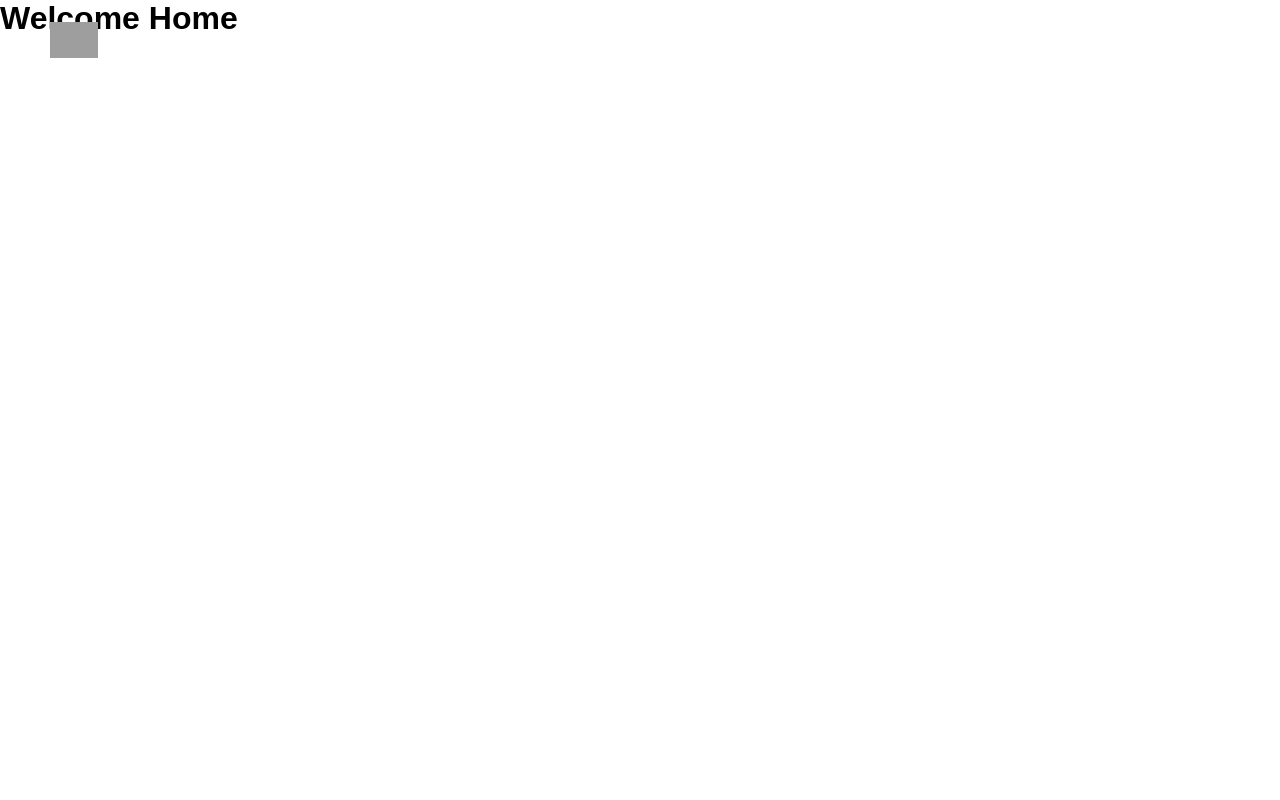
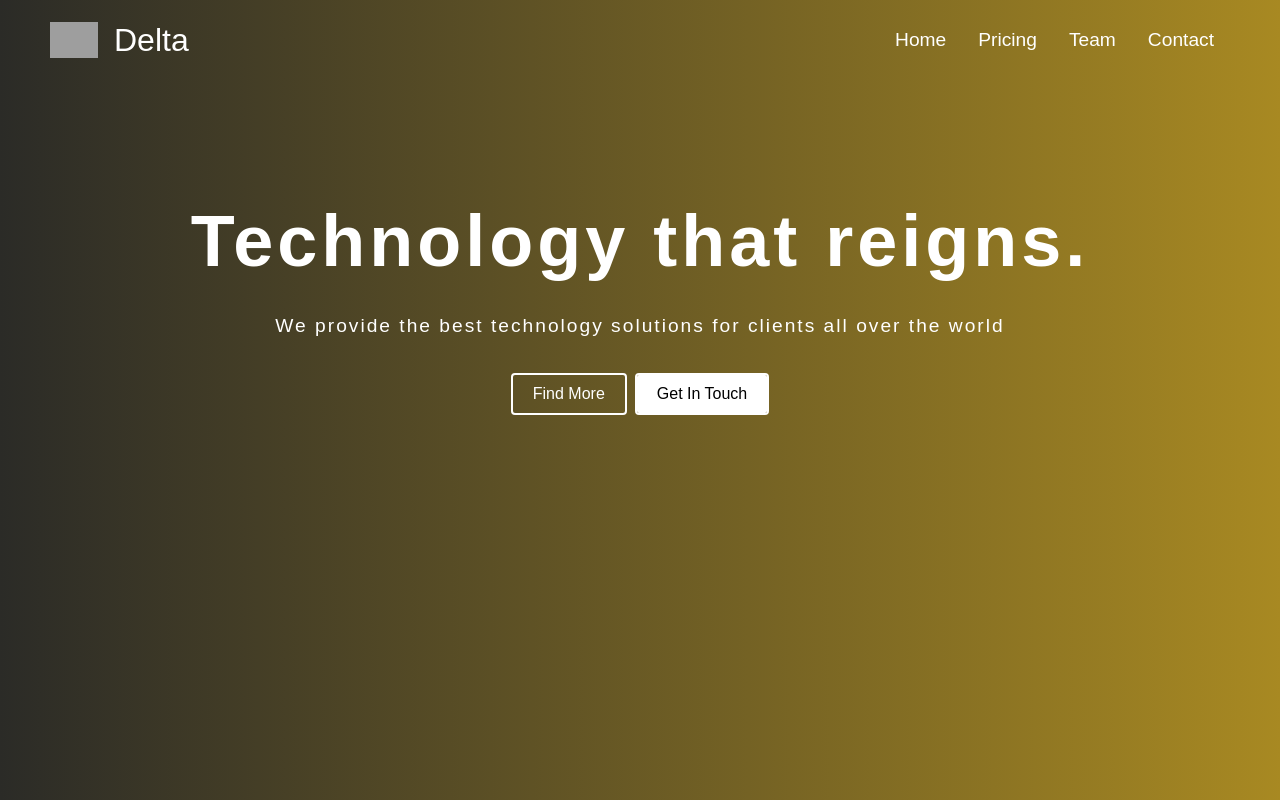
Before and after one commit to SinethembaDlova/sn-poultry, a React (Create React App) app: page /home in a window 1280 px wide. Built offline with nearby package versions, Linux system fonts and the light colour scheme; grey boxes are pictures that could not be loaded.

Commit message:
created Reign call to action section

```diff
--- /dev/null
+++ b/src/components/Reign/index.js
@@ -0,0 +1,28 @@
+import React from 'react';
+import { Link } from 'react-router-dom';
+import { Button, Container, MainHeading } from '../../globalStyles';
+import { Background, ReignSection, ReignText, ButtonWrapper, ReignButton } from './index.style';
+
+const Reign = () => {
+  return (
+    <ReignSection>
+      <Background />
+      <Container>
+        <MainHeading>Technology that reigns.</MainHeading>
+        <ReignText>
+          We provide the best technology solutions for clients all over the world
+        </ReignText>
+        <ButtonWrapper>
+          <Link to="about">
+            <Button>Find More</Button>
+          </Link>
+          <Link to="/contact">
+            <ReignButton>Get In Touch</ReignButton>
+          </Link>
+        </ButtonWrapper>
+      </Container>
+    </ReignSection>
+  );
+};
+
+export default Reign;
--- /dev/null
+++ b/src/components/Reign/index.style.js
@@ -0,0 +1,53 @@
+import styled from 'styled-components';
+import { Button } from '../../globalStyles';
+
+const ReignSection = styled.section`
+  height: 100vh;
+  background-position: center;
+  background-size: cover;
+  padding-top: clamp(70px, 25vh, 220px);
+  box-shadow: inset 0 0 0 1000px rgba (0, 0, 0, 0.2);
+`;
+
+const Background = styled.div`
+  object-fit: cover;
+  width: 100%;
+  height: 100%;
+  background: linear-gradient(to right, rgba(43, 43, 39), rgba(168, 137, 34));
+  top: 0;
+  position: absolute;
+  z-index: -1;
+`;
+
+const ReignText = styled.p`
+  margin-bottom: 35px;
+  font-size: clamp(0.9rem, 1.5vw, 1.3rem);
+  line-height: 24px;
+  text-align: center;
+  letter-spacing: 2px;
+  color: #fff;
+`;
+
+const ButtonWrapper = styled.div`
+  width: 100%;
+  display: flex;
+  justify-content: center;
+  flex-flow: wrap;
+  gap: 0.5rem;
+`;
+
+const ReignButton = styled(Button)`
+  color: black;
+  &:before {
+    background: #fff;
+    height: 500%;
+  }
+  &:hover:before {
+    height: 0%;
+  }
+  &:hover {
+    color: white;
+  }
+`;
+
+export { ReignSection, Background, ReignText, ButtonWrapper, ReignButton };
--- a/src/views/Home/index.js
+++ b/src/views/Home/index.js
@@ -1,9 +1,10 @@
 import React from 'react';
+import Reign from '../../components/Reign';
 
 const Home = () => {
   return (
     <div>
-      <h1>Welcome Home</h1>
+      <Reign />
     </div>
   );
 };
```
